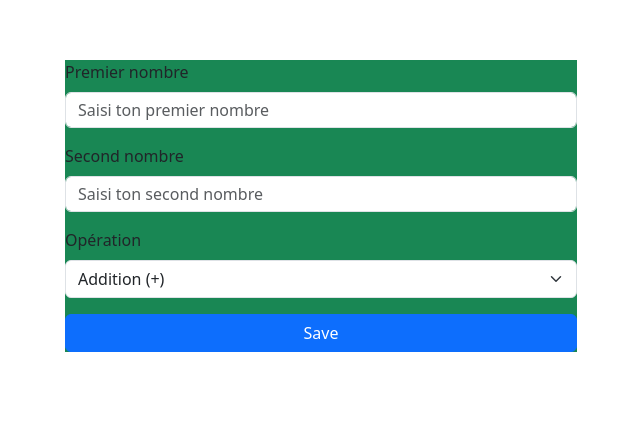
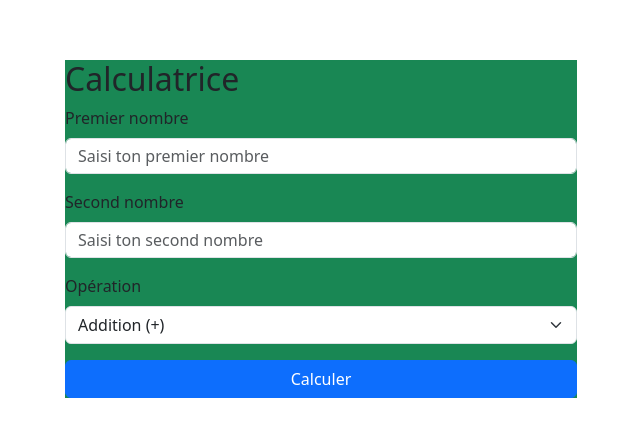
Before and after one commit to Diakayeteba/Bootcamp-chiliotech, a plain HTML site: page html-css-javascript/calculatrice.html in a window 1280 px wide. Shown: the part 324-760 px from the top of the page, without its empty margins (319-959 px from the left). Drawn offline with nearby package versions, Linux system fonts and the light colour scheme.

Commit message:
Ajout de l'en tête du calculatrice

```diff
--- a/html-css-javascript/calculatrice.html
+++ b/html-css-javascript/calculatrice.html
@@ -13,6 +13,7 @@
 
 <body>
     <div class="bg-success ">
+        <h2>Calculatrice</h2>
         <div class="mb-3 ">
             <label for="formGroupExampleInput" class="form-label">Premier nombre</label>
             <input type="text" class="form-control" id="nb1" placeholder="Saisi ton premier nombre">
@@ -23,6 +24,7 @@
 
         </div>
         <div class="mb-3 ">
+
             <label class="form-label">Opération</label>
             <select class="form-select" id="operateur">
                 <option value="addition">Addition (+)</option>
@@ -31,7 +33,7 @@
                 <option value="division">Division (/)</option>
             </select>
         </div>
-        <div><button class="btn btn-primary input-group input-group-lg" id="btnSave" type="submit">Save</button></div>
+        <div><button class="btn btn-primary input-group input-group-lg" id="btnSave" type="submit">Calculer</button></div>
     </div>
     <script src="scripts/calculatrice.js"></script>
 </body>
```
